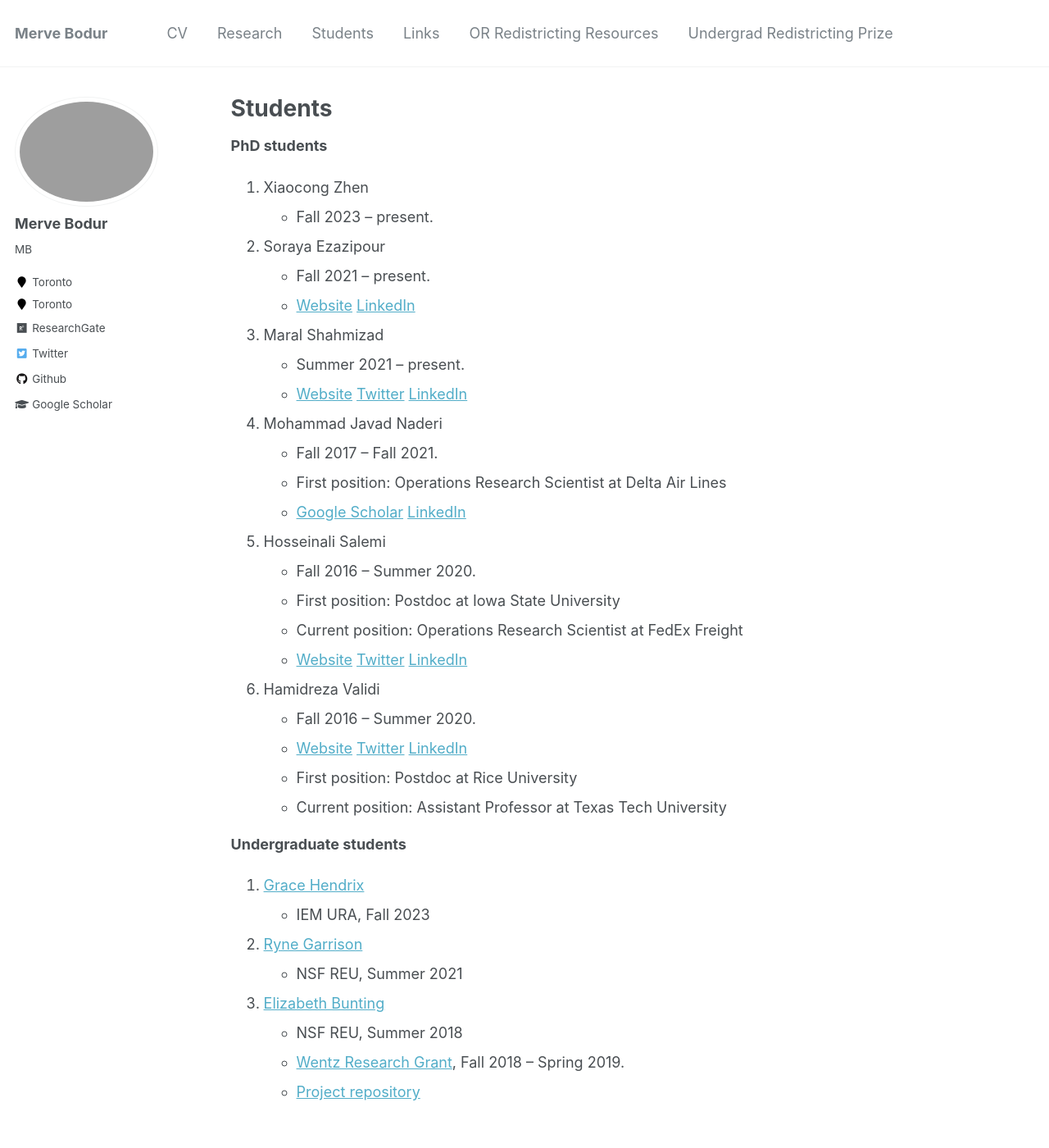
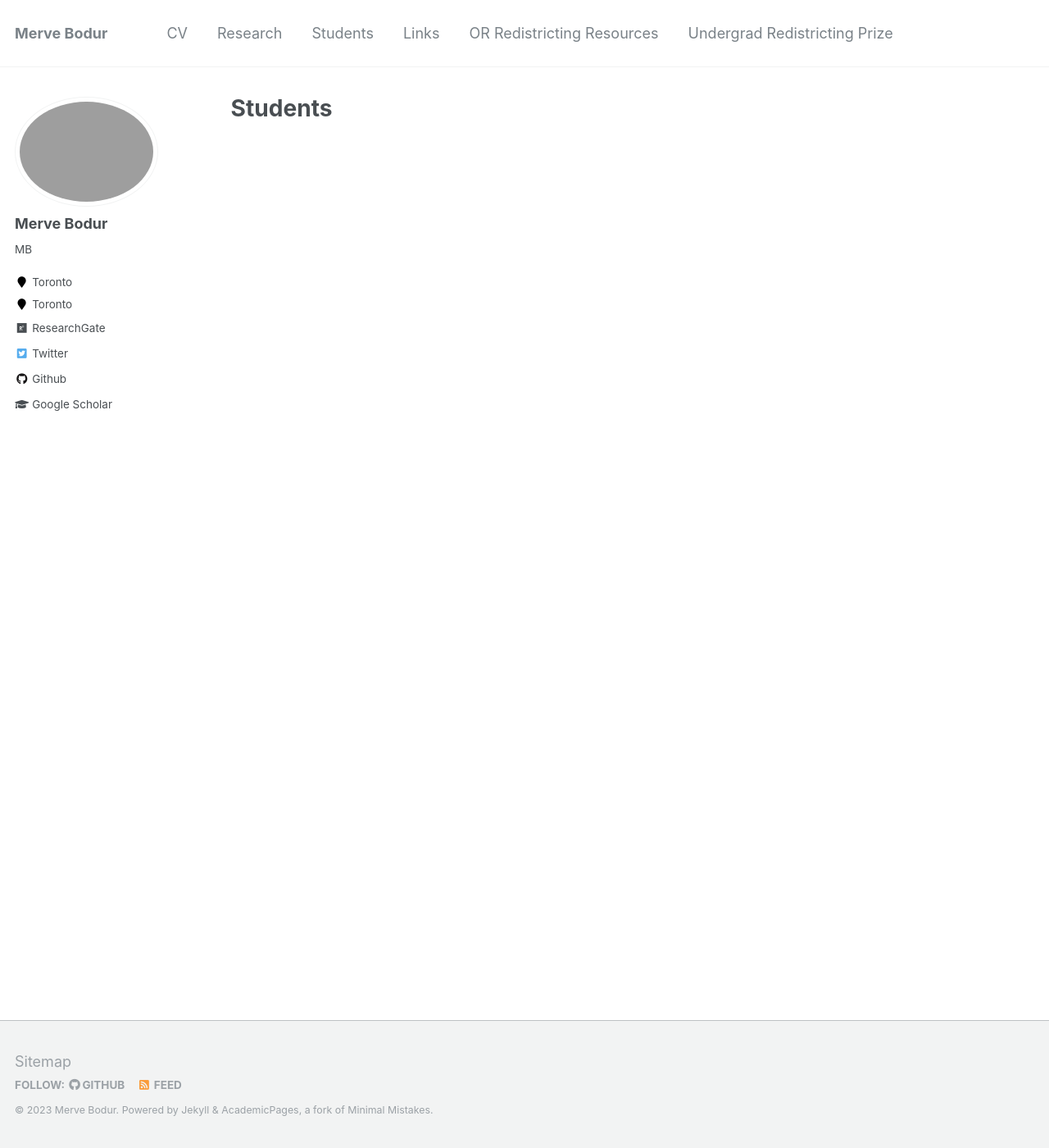
Before and after one commit to mervebodur/mervebodur.github.io, a Jekyll site: the page built from _pages/students.md, in a window 1280 px wide and 1400 px high. Shown: the whole window at 82% size. Built offline with Jekyll 4.4.1, drawn with Linux system fonts in a browser that asks for light colours.

Commit message:
Update students.md

```diff
--- a/_pages/students.md
+++ b/_pages/students.md
@@ -4,46 +4,3 @@ title: "Students"
 permalink: /students/
 author_profile: true
 ---
-
-**PhD students**
-1. Xiaocong Zhen
--   Fall 2023 -- present.
-
-2. Soraya Ezazipour
--   Fall 2021 -- present.
--   [Website](https://sorayaezazipour.github.io/) [LinkedIn](https://www.linkedin.com/in/soraya-ezazipour-6630b732/)
-
-3.  Maral Shahmizad
--   Summer 2021 -- present.
--   [Website](https://maralshahmizad.github.io/MaralShahmizad/) [Twitter](https://twitter.com/maralshah1) [LinkedIn](https://www.linkedin.com/in/maral-shahmizad-8b9a9b19b/)
-
-4.  Mohammad Javad Naderi
--   Fall 2017 -- Fall 2021.
--   First position: Operations Research Scientist at Delta Air Lines
--   [Google Scholar](https://scholar.google.com/citations?hl=en&user=CU7bDcwAAAAJ) [LinkedIn](https://www.linkedin.com/in/mohammad-javad-naderi-2985754a/)
-
-5.  Hosseinali Salemi
--   Fall 2016 -- Summer 2020.
--   First position: Postdoc at Iowa State University
--   Current position: Operations Research Scientist at FedEx Freight
--   [Website](https://halisalemi.github.io/) [Twitter](https://twitter.com/HASalemi) [LinkedIn](https://www.linkedin.com/in/hosseinali-salemi-a8762066/)
-
-6.  Hamidreza Validi
--   Fall 2016 -- Summer 2020.
--   [Website](https://sites.google.com/site/hamidrezavalidi2/home) [Twitter](https://twitter.com/ValidInequality) [LinkedIn](https://www.linkedin.com/in/hamidrezavalidi/)
--   First position: Postdoc at Rice University
--   Current position: Assistant Professor at Texas Tech University
-
-
-**Undergraduate students**
-
-1.  [Grace Hendrix](https://www.linkedin.com/in/gracehendrix/)
--   IEM URA, Fall 2023
-
-2.  [Ryne Garrison](https://www.linkedin.com/in/ryne-garrison-2b17011b6/)
--   NSF REU, Summer 2021
-
-3.  [Elizabeth Bunting](https://www.linkedin.com/in/elizabeth-bunting-b01927181/)
--   NSF REU, Summer 2018
--   [Wentz Research Grant](https://scholardevelopment.okstate.edu/undergraduate-research/wentz-research-grants), Fall 2018 -- Spring 2019.
--   [Project repository](https://github.com/ebunting/Wentz)
```
